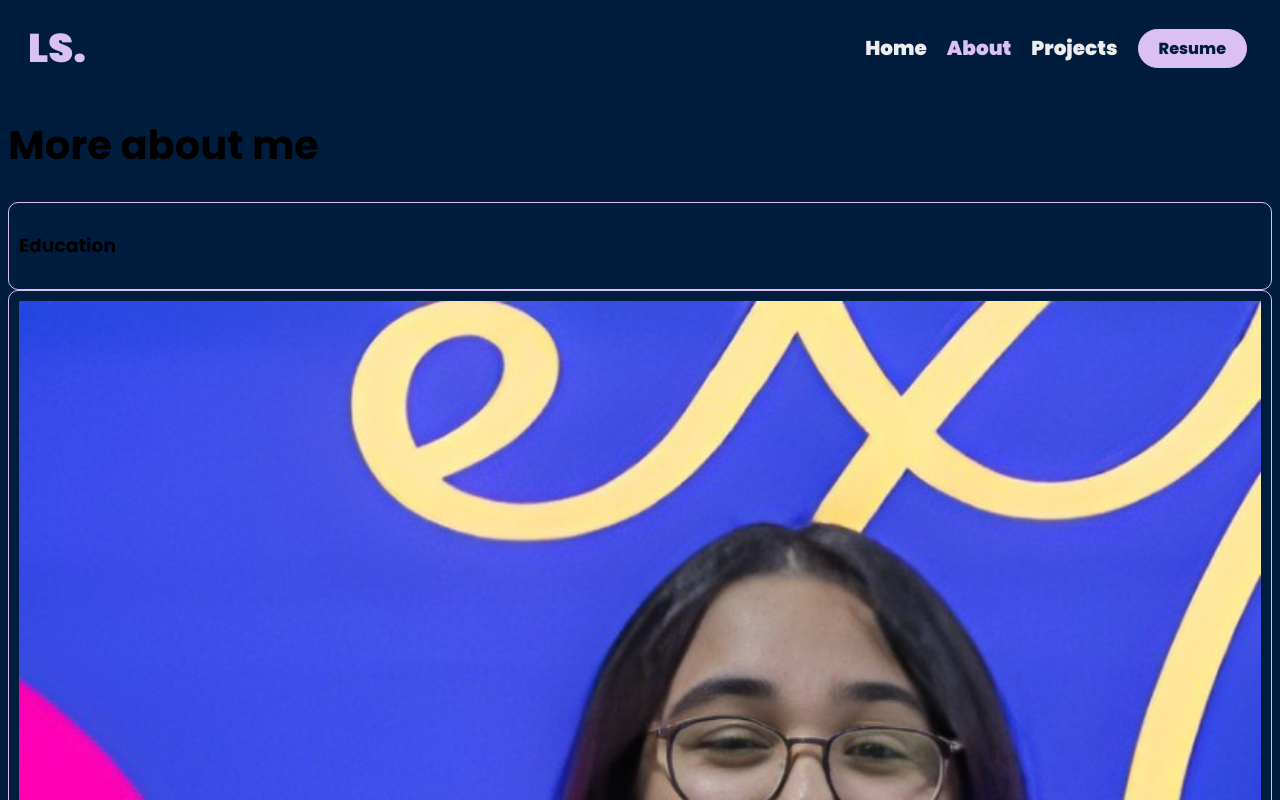
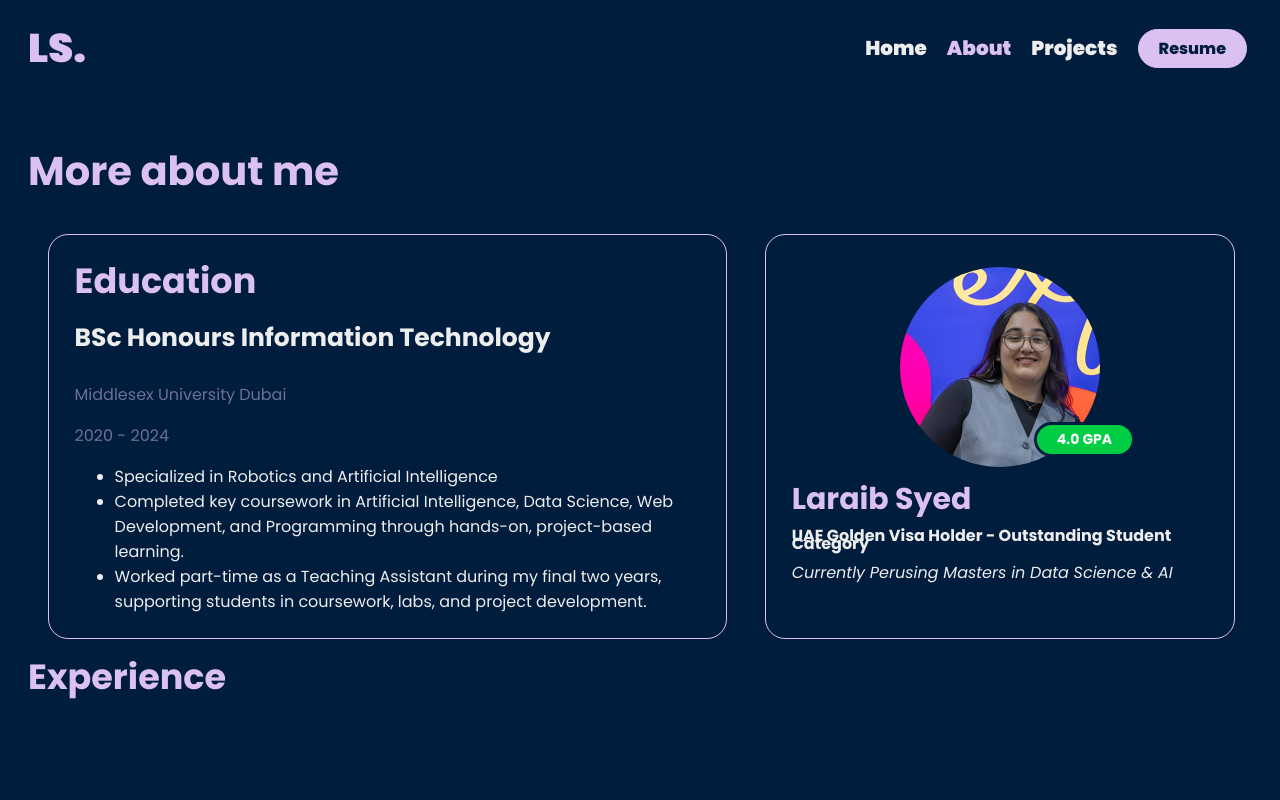
Before and after one commit to laraibsyed/Portfolio_Website, a plain HTML site: page about.html in a window 1280 px wide. Shown: the top 800 px of the page. Drawn offline with Linux system fonts and the light colour scheme.

Commit message:
about me page edu

```diff
--- a/about.html
+++ b/about.html
@@ -23,16 +23,39 @@
             <button>Resume</button>
         </nav>
     </header>
-    <h1>More about me</h1>
-    <div id="edu-container">
-        <div id="edu">
-            <h3>Education</h3>
+    <section id="moreabout">
+        <h1>More about me</h1>
+        <div id="edu-container">
+            <div id="edu">
+                <h2>Education</h2>
+                <h3>BSc Honours Information Technology</h3>
+                <p>Middlesex University Dubai</p>
+                <p>2020 - 2024</p>
+                <ul>
+                    <li>Specialized in Robotics and Artificial Intelligence </li>
+                    <li>Completed key coursework in Artificial Intelligence, Data Science, Web Development, and
+                        Programming
+                        through hands-on, project-based learning.</li>
+                    <li>Worked part-time as a Teaching Assistant during my final two years, supporting students in
+                        coursework, labs, and project development.</li>
+                </ul>
+            </div>
+            <div id="edume">
+                <div class="picture">
+                    <div class="gpa"> 4.0 GPA</div>
+                </div>
+                <h2 style="color: #DAC1F1; font-size: 30px;">Laraib Syed</h2>
+                <h4>UAE Golden Visa Holder - Outstanding Student Category</h4>
+                <h4 style="font-weight: normal; font-style: italic;">Currently Perusing Masters in Data Science & AI
+                </h4>
+            </div>
+        </div>
+        <div id="experience-container">
+            <h2>Experience</h2>
         </div>
 
-    </div>
-    <div id="me">
-        <img src="img/profile_picture.jpeg">
-    </div>
+    </section>
+
 </body>
 
 </html>
--- a/styles.css
+++ b/styles.css
@@ -4,6 +4,10 @@ html {
     margin: 0;
     padding: 0;
     overflow-x: hidden;
+}
+
+body {
+    color: #EDEDED;
 }
 
 
@@ -13,12 +17,17 @@ header {
     justify-content: space-between;
     align-items: center;
     padding: 10px 20px;
-    position: sticky;      /* keeps it at top */
-    top: 0;                /* distance from top */
-    z-index: 999;          /* ensure it stays above content */
-    width: 100%;           /* full width */
+    position: sticky;
+    /* keeps it at top */
+    top: 0;
+    /* distance from top */
+    z-index: 999;
+    /* ensure it stays above content */
+    width: 100%;
+    /* full width */
     background-color: #001D3D;
-    box-sizing: border-box; /* include padding in width */
+    box-sizing: border-box;
+    /* include padding in width */
 }
 
 /* Logo */
@@ -77,8 +86,10 @@ button,
     color: #001D3D;
     transition: 0.3s;
     margin: 5px;
-    text-decoration: none; /* important for <a> */
-    display: inline-block; /* makes <a> behave like button */
+    text-decoration: none;
+    /* important for <a> */
+    display: inline-block;
+    /* makes <a> behave like button */
 }
 
 /* Hover effect */
@@ -92,7 +103,8 @@ button:hover,
 button i,
 .btn i {
     margin-left: 8px;
-  transition: transform 0.3s ease; /* smooth movement */
+    transition: transform 0.3s ease;
+    /* smooth movement */
 }
 
 /* On hover, move arrow a bit to the right */
@@ -447,16 +459,20 @@ a:hover {
     font-weight: 500;
 }
 
-#projects{
+#projects {
     color: #EDEDED;
     padding-top: 3vh;
     padding-left: 2vw;
 }
+
 .project-grid {
     display: grid;
-  grid-template-columns: repeat(auto-fit, 400px); /* fixed column width */
-  gap: 5rem;           /* spacing between cards */
-  justify-content: center; /* center all columns horizontally */
+    grid-template-columns: repeat(auto-fit, 400px);
+    /* fixed column width */
+    gap: 5rem;
+    /* spacing between cards */
+    justify-content: center;
+    /* center all columns horizontally */
     margin-top: 1rem;
 }
 
@@ -469,53 +485,65 @@ a:hover {
     border-radius: 10px;
     overflow: hidden;
     border: 2px solid rgba(218, 193, 241, 0.5);
-  width: 400px;        /* fixed width */
-  height: 500px;       /* fixed height for all cards */
-  margin: auto;         /* center in grid */
+    width: 400px;
+    /* fixed width */
+    height: 500px;
+    /* fixed height for all cards */
+    margin: auto;
+    /* center in grid */
     box-sizing: border-box;
 }
 
 .prj img {
     width: 100%;
-  height: 20vh; /* smaller image */
+    height: 20vh;
+    /* smaller image */
     object-fit: cover;
 }
 
 
 #prjcontent {
-  flex-grow: 1;       /* takes all space above button */
+    flex-grow: 1;
+    /* takes all space above button */
     overflow: hidden;
     padding: 0.5vw;
 }
 
 #prjcontent h2 {
-  font-size: 1.2rem; /* smaller heading */
+    font-size: 1.2rem;
+    /* smaller heading */
     margin-bottom: 0.4rem;
 }
 
 #prjcontent p {
-  font-size: 1rem; /* smaller text */
+    font-size: 1rem;
+    /* smaller text */
     margin-bottom: 1rem;
 }
 
 #projects .tags {
     display: flex;
     flex-wrap: wrap;
-    gap: 0.5rem;        /* spacing between tags */
-    margin-bottom: 0.5rem; /* reduce space below tags */
+    gap: 0.5rem;
+    /* spacing between tags */
+    margin-bottom: 0.5rem;
+    /* reduce space below tags */
 }
 
 #projects .tags p {
-  padding: 0.15rem 0.5rem; /* smaller pill padding */
+    padding: 0.15rem 0.5rem;
+    /* smaller pill padding */
     border-radius: 16px;
     font-size: 0.9rem;
-  margin: 0;              /* remove default margins */
+    margin: 0;
+    /* remove default margins */
 }
 
 #projects button {
     position: relative;
-    top: -0.2rem;       /* move button up */
-    right:1rem;
+    top: -0.2rem;
+    /* move button up */
+    right: 1rem;
     padding: 0.4rem 1rem;
     border-radius: 20px;
     background-color: #dac1f1;
@@ -524,9 +552,12 @@ a:hover {
     font-weight: bold;
     cursor: pointer;
     transition: ease 0.3s;
-    display: inline-block; /* makes button shrink to content */
-    width: auto;           /* prevent full width */
-    align-self: flex-end; /* keep it aligned left inside flex column */
+    display: inline-block;
+    /* makes button shrink to content */
+    width: auto;
+    /* prevent full width */
+    align-self: flex-end;
+    /* keep it aligned left inside flex column */
 }
 
 #projects button:hover {
@@ -536,8 +567,10 @@ a:hover {
 }
 
 #prjbtn {
-    display: block;             /* makes the button respect horizontal margins */
-    margin: 2rem auto 0 auto;   /* top margin 2rem, horizontally centered */
+    display: block;
+    /* makes the button respect horizontal margins */
+    margin: 2rem auto 0 auto;
+    /* top margin 2rem, horizontally centered */
     padding: 0.5rem 1.2rem;
     border-radius: 20px;
     background-color: #DAC1F1;
@@ -556,114 +589,213 @@ a:hover {
 
 #techstack {
     color: #EDEDED;
-    padding: 2rem 0;       /* optional padding around section */
+    padding: 2rem 0;
+    /* optional padding around section */
     width: 99vw;
     height: 80vh;
 
-    display: flex;         /* make it a flex container */
+    display: flex;
+    /* make it a flex container */
     flex-direction: column;
-    justify-content: center; /* centers vertically */
-    align-items: center;     /* centers horizontally */
+    justify-content: center;
+    /* centers vertically */
+    align-items: center;
+    /* centers horizontally */
 }
 
 
 
 .skillsgrid {
     display: flex;
-    flex-wrap: wrap;       /* allows wrapping on smaller screens */
-    gap: 1rem;             /* spacing between skill cards */
-    justify-content: center; /* center the cards horizontally */
+    flex-wrap: wrap;
+    /* allows wrapping on smaller screens */
+    gap: 1rem;
+    /* spacing between skill cards */
+    justify-content: center;
+    /* center the cards horizontally */
 }
 
 #skillset {
     border: 2px solid rgba(218, 193, 241, 0.5);
     border-radius: 20px;
     flex: 1;
-    padding: 1rem;             /* overall padding */
+    padding: 1rem;
+    /* overall padding */
     max-width: 450px;
-    height: 230px;             /* keep fixed height */
+    height: 230px;
+    /* keep fixed height */
     background: rgba(255, 255, 255, 0.05);
     display: flex;
     flex-direction: column;
-    justify-content: flex-start;  /* align content to top */
+    justify-content: flex-start;
+    /* align content to top */
 }
+
 #techstack .tags {
     display: flex;
     flex-wrap: wrap;
-    gap: 0.6rem;            /* spacing between tags */
-    margin-bottom: 0;       /* remove extra space below tags */
+    gap: 0.6rem;
+    /* spacing between tags */
+    margin-bottom: 0;
+    /* remove extra space below tags */
 }
 
 #techstack .tags p {
     padding: 0.2rem 1.3rem;
     border-radius: 50px;
-    margin: 0;              /* remove default margins */
+    margin: 0;
+    /* remove default margins */
 }
 
 #techstack h1 {
-    align-self: flex-start; /* pushes only the heading to the left */
-    margin-left: 2rem;      /* optional: add some spacing from edge */
-    margin-bottom: 1.5rem;  /* spacing between h1 and grid */
+    align-self: flex-start;
+    /* pushes only the heading to the left */
+    margin-left: 2rem;
+    /* optional: add some spacing from edge */
+    margin-bottom: 1.5rem;
+    /* spacing between h1 and grid */
     color: #DAC1F1;
 }
 
 footer {
     display: flex;
-  justify-content: space-between; /* left & right columns */
-  align-items: flex-start;        /* align items at top */
+    justify-content: space-between;
+    /* left & right columns */
+    align-items: flex-start;
+    /* align items at top */
     padding: 2rem;
-    color: #EDEDED;                 /* text color */
-  flex-wrap: wrap;                /* handles smaller screens */
+    color: #EDEDED;
+    /* text color */
+    flex-wrap: wrap;
+    /* handles smaller screens */
 }
 
 footer h2 {
-  width: 100%;                    /* ensures "Contact Me" is full width at top */
+    width: 100%;
+    /* ensures "Contact Me" is full width at top */
     margin-bottom: 1rem;
 }
 
 #me {
     display: flex;
     flex-direction: column;
-  gap: 0.5rem;                   /* spacing between lines */
+    gap: 0.5rem;
+    /* spacing between lines */
 }
 
 .socials {
     display: flex;
-  gap: 1.5rem;                      /* space between icons */
-  font-size: 2rem;              /* bigger icons */
+    gap: 1.5rem;
+    /* space between icons */
+    font-size: 2rem;
+    /* bigger icons */
     padding-right: 2vw;
 
 }
 
 .fa-brands {
-    transition: transform 0.3s ease, color 0.3s ease; /* smooth transition */
+    transition: transform 0.3s ease, color 0.3s ease;
+    /* smooth transition */
 }
 
 .fa-brands:hover {
     color: #DAC1F1;
-    transform: scale(1.2); /* grows 20% */
+    transform: scale(1.2);
+    /* grows 20% */
     cursor: pointer;
 }
 
 
 #me h4,
 #me p {
-    margin: 0.2rem 0; /* smaller vertical spacing */
+    margin: 0.2rem 0;
+    /* smaller vertical spacing */
 }
 
 
-/* ABOUT PAGE CSS */
+
+#moreabout {
+    width: 99vw;
+    min-height: 88vh; /* makes sure it's at least this tall, but grows if needed */
+    padding: 20px;
+    box-sizing: border-box;
+}
+
 
 #edu-container {
     display: flex;
-  gap: 20px; /* space between the two divs */
-  align-items: flex-start; /* align them at the top */
+    gap: 3vw; /* space between edu and edume */
+    padding: 0 20px; /* space on the outer left and right */
 }
 
-#edu,
-#me {
-  flex: 1; /* each takes equal width */
-  padding: 10px;
-  border: 1px solid #DAC1F1; /* optional, just to visualize */
-  border-radius: 10px;
+#edu {
+    flex: 3;
+    padding: 1vh 2vw; /* top-bottom 10px, left-right 20px */
+    border: 1px solid #DAC1F1;
+    border-radius: 20px;
 }
+
+
+
+#edume {
+    flex: 2;  /* slightly smaller */
+    padding: 4vh 2vw; /* top-bottom relative to height, left-right relative to width */
+    border: 1px solid #DAC1F1;
+    border-radius: 20px;
+}
+
+
+
+.gpa {
+    width: auto;
+    padding: 4px 20px;
+    background-color: #00cc44;
+    border-radius: 20px;
+    color: white;
+    font-weight: bold;
+    font-size: 14px;
+    border: 3px solid #001f3f;
+    position: absolute;
+    bottom: 10px;
+    right: -35px;
+    display: flex;
+    align-items: center;
+    justify-content: center;
+    white-space: nowrap;
+}
+
+#moreabout h1{
+    font-size: 40px;
+    color: #DAC1F1;
+}
+
+#moreabout h2{
+    font-size: 35px;
+    color: #DAC1F1;
+}
+
+#moreabout h3{
+    font-size: 25px;
+}
+
+#moreabout p{
+    color: rgba(218, 193, 241, 0.5);
+}
+
+#moreabout h2,h4{
+    line-height: 0.5;
+}
+
+#edume .picture {
+    width: 200px;
+    height: 200px;
+    border-radius: 50%;
+    position: relative;
+    background-image: url("img/profile_picture.jpeg");
+    background-size: contain;
+    background-position: center;
+    background-repeat: no-repeat;
+
+    margin: 0 auto; /* centers horizontally */
+    display: block; /* makes margin: auto work */
+}
```
Lines whose indentation alone changed are shown as unchanged.
